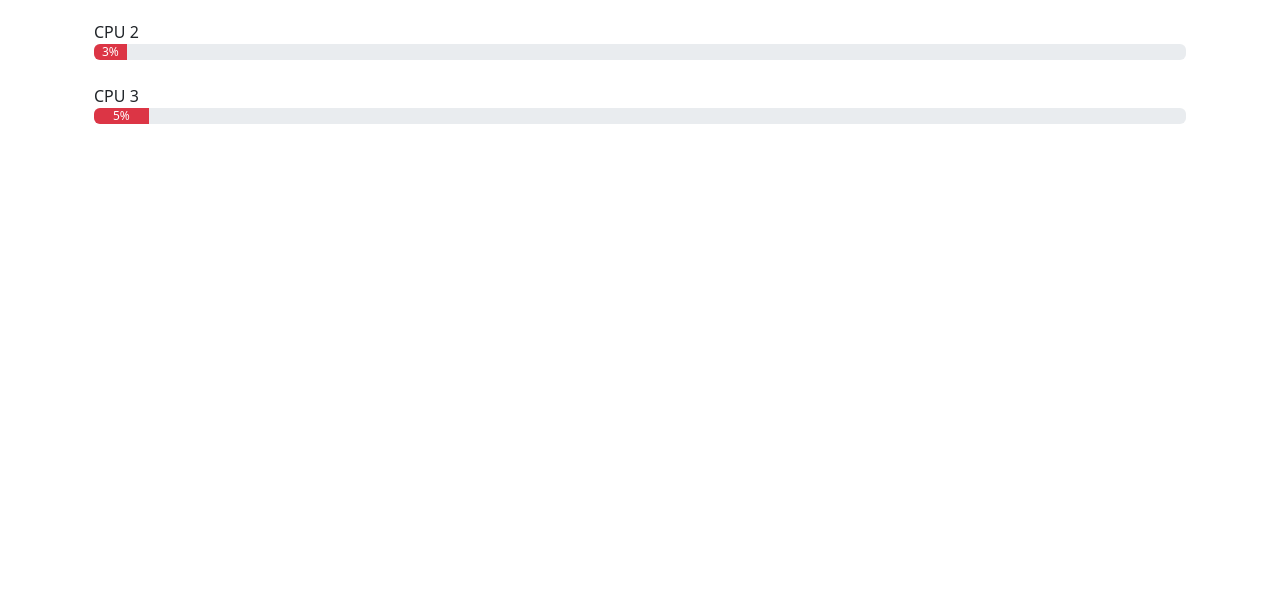
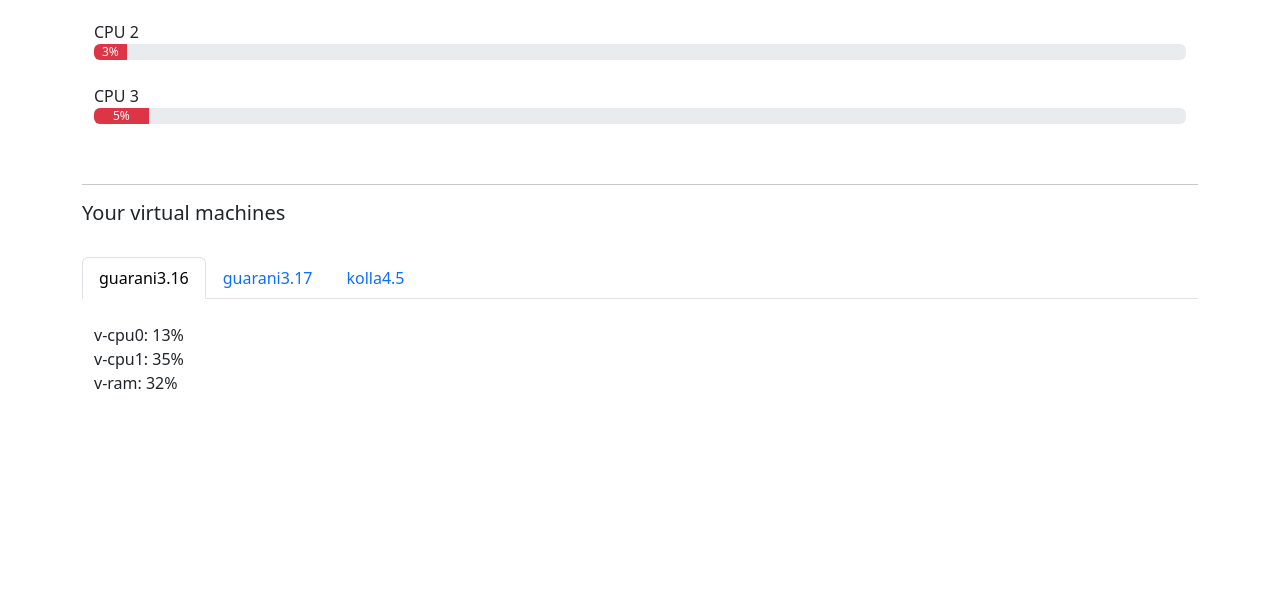
Before and after one commit to mattMbz/qubik-web, a Flask app: page /monitor in a window 1280 px wide. Shown: the part 310-909 px from the top of the page. Before the commit the page ends 434 px from the top, so only its background shows below. Run offline with Flask 3, Linux system fonts and the light colour scheme; some libraries are stand-ins or nearby versions.

Commit message:
Create basics of Resources Monitor Section, Fixed img src using url_for

```diff
--- a/static/css/main.css
+++ b/static/css/main.css
@@ -11,3 +11,11 @@
 .nav-link:hover {
     text-decoration: underline;
 }
+
+#hypervMonitor {
+    height: 300px;
+}
+
+#vm-monitor {
+    height: 300px;
+}
--- a/templates/admin/create_vm.html
+++ b/templates/admin/create_vm.html
@@ -3,7 +3,7 @@
 {% block content %}
 <div class="container mt-3">
     <div class="center-line">
-      <img src="/static/images/add.png" alt="Icono">
+      <img src="{{ url_for('static', filename='images/add.png') }}" alt="Icono">
       <span class="ml-2 fs-5">Create new virtual machine</span>
     </div>
 </div>
--- a/templates/admin/delete_vm.html
+++ b/templates/admin/delete_vm.html
@@ -3,7 +3,7 @@
 {% block content %}
 <div class="container mt-3">
     <div class="center-line">
-      <img src="/static/images/trash.png" alt="Icono">
+      <img src="{{ url_for('static', filename='images/trash.png') }}" alt="Icono">
       <span class="ml-2 fs-5">Delete Virtual Machine</span>
     </div>
 </div>
--- a/templates/admin/monitor.html
+++ b/templates/admin/monitor.html
@@ -3,7 +3,7 @@
 {% block content %}
 <div class="container mt-3">
     <div class="center-line">
-      <img src="/static/images/resources.png" alt="Icono">
+      <img src="{{ url_for('static', filename='images/resources.png') }}" alt="Icono">
       <span class="ml-2 fs-5">Monitor de Recursos</span>
     </div>
 </div>
@@ -27,7 +27,7 @@
     </ul>
 
     <!-- Tab panes -->
-    <div class="tab-content">
+    <div class="tab-content" id="hypervMonitor">
       <div id="home" class="container tab-pane active"><br>
         <span>CPU 0</span>
         <span class="mt-3">
@@ -60,24 +60,68 @@
       </div>
       <div id="menu1" class="container tab-pane fade"><br>
         <span>Memory used:</span> <br>
-        <p>68 of 768 MB</p> <br>
+        <span>Total: 4GB</span> <br>
+        <span>Used: 2.34GB</span> <br>
+        <br>
         <span class="mt-3">
             <div class="progress">
-              <div class="progress-bar" style="width:9%">9%</div>
+              <div class="progress-bar" style="width:53%">53%</div>
             </div>
         </span>
       </div>
       <div id="menu2" class="container tab-pane fade"><br>
         <span>Size HD used:</span> <br>
         <!-- <p>4 of 10GB</p> <br> -->
-        <p>Total: 10GB</p> <br>
-        <p>Used: 4GB</p> <br>
+        <span>Total: 10GB</span> <br>
+        <span>Used: 4GB</span> <br>
+        <br>
         <span class="mt-3">
             <div class="progress">
-              <div class="progress-bar" style="width:41%">41%</div>
+              <div class="progress-bar bg-success" style="width:41%">41%</div>
             </div>
         </span>
       </div>
     </div>
+
+    <hr>
+
+    <h5>Your virtual machines</h5>
+    <br>
+
+<!-- Nav tabs -->
+<ul class="nav nav-tabs" role="tablist">
+    <li class="nav-item">
+      <a class="nav-link active" data-bs-toggle="tab" href="#edfr35">guarani3.16</a>
+    </li>
+    <li class="nav-item">
+      <a class="nav-link" data-bs-toggle="tab" href="#fm0822">guarani3.17</a>
+    </li>
+    <li class="nav-item">
+      <a class="nav-link" data-bs-toggle="tab" href="#yyte33">kolla4.5</a>
+    </li>
+  </ul>
+
+  <!-- Tab panes -->
+  <div class="tab-content" id="vm-monitor">
+    <div id="edfr35" class="container tab-pane active"><br>
+        <span>v-cpu0: 13%</span> <br>
+        <span>v-cpu1: 35%</span> <br>
+        <span>v-ram: 32%</span>
+    </div>
+    <div id="fm0822" class="container tab-pane fade"><br>
+        <span>v-cpu0: 13%</span> <br>
+        <span>v-cpu1: 35%</span> <br>
+        <span>v-ram: 32%</span>
+    </div>
+    <div id="yyte33" class="container tab-pane fade"><br>
+        <span>v-cpu0: 13%</span> <br>
+        <span>v-cpu1: 35%</span> <br>
+        <span>v-ram: 32%</span>
+    </div>
+  </div>
+</div>
+
+
+
   </div>
 {% endblock content %}
--- a/templates/admin/tasks.html
+++ b/templates/admin/tasks.html
@@ -3,7 +3,7 @@
 {% block content %}
 <div class="container mt-3">
     <div class="center-line">
-      <img src="/static/images/tasks.png" alt="Icono">
+      <img src="{{ url_for('static', filename='images/tasks.png') }}" alt="Icono">
       <span class="ml-2 fs-5">Scheduled tasks</span>
     </div>
 </div>
--- a/templates/index.html
+++ b/templates/index.html
@@ -7,7 +7,7 @@
 {% block content %}
     <div class="container mt-3">
         <div class="center-line">
-          <img src="/static/images/monitor.png" alt="Icono">
+          <img src="{{ url_for('static', filename='images/monitor.png') }}" alt="Icono">
           <span class="ml-2 fs-5">Your Virtual Machines: {{numbers}}</span>
         </div>
         <ol>
--- a/templates/login.html
+++ b/templates/login.html
@@ -15,7 +15,7 @@
     <div class="center login">
         <div class="card shadow border-0" style="width: 400px;">
             <div class="d-flex align-items-center justify-content-center">
-                <img src="/static/images/logo.svg" alt="Logo">
+                <img src="{{ url_for('static', filename='images/logo.svg') }}" alt="Logo">
             </div>
             <hr>
             <div class="card-body">
--- a/templates/navbar.html
+++ b/templates/navbar.html
@@ -1,7 +1,7 @@
 <nav class="navbar navbar-expand-sm navbar-light bg-light">
   <div class="container-fluid">
     <a class="navbar-brand" href="javascript:void(0)">
-      <img src="/static/images/logo.svg" alt="" srcset="">
+      <img src="{{ url_for('static', filename='images/logo.svg') }}" alt="" srcset="">
     </a>
     <div class="" id="mynavbar">
       <ul class="navbar-nav me-auto">
@@ -12,7 +12,7 @@
       <div class="nav-item d-flex">
         <a class="nav-link" href="{{url_for('logout')}}">
           Exit
-          <img src="/static/images/logout.ico" alt="">
+          <img src="{{ url_for('static', filename='images/logout.ico') }}" alt="">
         </a>
       </div>
     </div>
--- a/templates/welcome.html
+++ b/templates/welcome.html
@@ -5,7 +5,7 @@
 {% block content %}
 <div class="container text-center mt-5">
     <div>
-        <img src="/static/images/qubik-logo.svg" alt="Logo">
+        <img src="{{ url_for('static', filename='images/qubik-logo.svg') }}" alt="Logo">
     </div>
     <code class="mt-5">Version 0.1</code>
     <h2 class="mt-5">Welcome!</h2>
```
